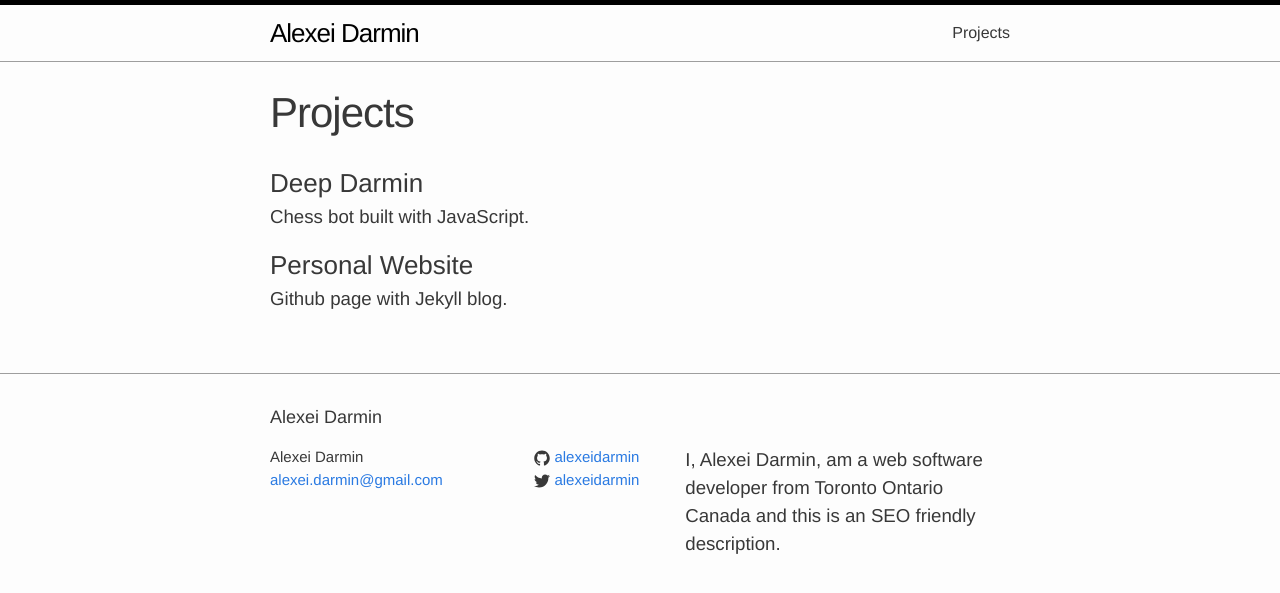
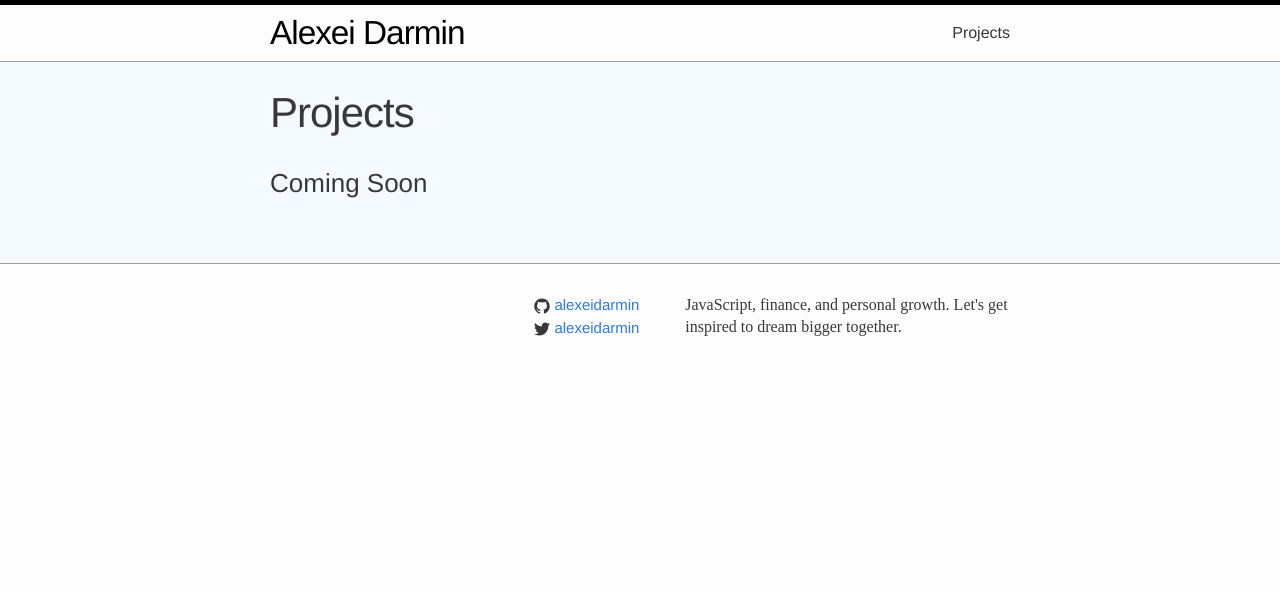
Before and after one commit to AlexeiDarmin/alexeidarmin.github.io, a Jekyll site: the page built from projects.md, in a window 1280 px wide. Shown: the top 593 px of the page. Built offline with Jekyll 4.4.1, drawn with Linux system fonts in a browser that asks for light colours; some web fonts are replaced.

Commit message:
better fonts

```diff
--- a/_config.yml
+++ b/_config.yml
@@ -14,12 +14,12 @@
 # You can create any custom variable you would like, and they will be accessible
 # in the templates via {{ site.myvariable }}.
 title: Alexei Darmin
-email: alexei.darmin@gmail.com
-description: I, Alexei Darmin, am a web software developer from Toronto Ontario Canada and this is an SEO friendly description.
+email: ''
+description: JavaScript, finance, and personal growth. Let's get inspired to dream bigger together.
 baseurl: "" # the subpath of your site, e.g. /blog
 url: "" # the base hostname & protocol for your site, e.g. http://example.com
 twitter_username: alexeidarmin
-github_username:  alexeidarmin
+github_username: alexeidarmin
 
 # Build settings
 markdown: kramdown
@@ -28,3 +28,6 @@ gems:
 exclude:
   - Gemfile
   - Gemfile.lock
+
+
+# JavaScript developer @inFlowInventory. Growth mindset. Looking to inspire and get inspired.
--- a/_includes/footer.html
+++ b/_includes/footer.html
@@ -2,21 +2,12 @@
 
   <div class="wrapper">
 
-    <h2 class="footer-heading">{{ site.title | escape }}</h2>
-
     <div class="footer-col-wrapper">
       <div class="footer-col footer-col-1">
         <ul class="contact-list">
-          <li>
-            {% if site.author %}
-              {{ site.author | escape }}
-            {% else %}
-              {{ site.title | escape }}
-            {% endif %}
-            </li>
-            {% if site.email %}
-            <li><a href="mailto:{{ site.email }}">{{ site.email }}</a></li>
-            {% endif %}
+          {% if site.email %}
+          <li><a href="mailto:{{ site.email }}">{{ site.email }}</a></li>
+          {% endif %}
         </ul>
       </div>
 
@@ -26,9 +17,7 @@
           <li>
             {% include icon-github.html username=site.github_username %}
           </li>
-          {% endif %}
-
-          {% if site.twitter_username %}
+          {% endif %} {% if site.twitter_username %}
           <li>
             {% include icon-twitter.html username=site.twitter_username %}
           </li>
@@ -37,7 +26,7 @@
       </div>
 
       <div class="footer-col footer-col-3">
-        <p>{{ site.description | escape }}</p>
+        <p class="footer-description">{{ site.description | escape }}</p>
       </div>
     </div>
 
--- a/_includes/head.html
+++ b/_includes/head.html
@@ -10,6 +10,8 @@
   <link rel="canonical" href="{{ page.url | replace:'index.html','' | absolute_url }}">
   <link rel="alternate" type="application/rss+xml" title="{{ site.title | escape }}" href="{{ "/feed.xml" | relative_url }}">
 
+  <link href="https://fonts.googleapis.com/css?family=PT+Serif|Quattrocento" rel="stylesheet">
+
   {% if jekyll.environment == 'production' and site.google_analytics %}
   {% include google-analytics.html %}
   {% endif %}
--- a/_sass/styles.scss
+++ b/_sass/styles.scss
@@ -25,7 +25,22 @@ h3 {
   font-size: 18px;
 }
 
+.site-title{
+  font-size: 25pt;
+  font-weight: 400;
+}
+.page-content {
+  background: #f4faff;
+}
+
+.footer-description {
+  font-size: 12pt;
+  line-height: 1.4;
+  font-family: 'Quattrocento', serif;
+}
+
 p {
   font-size: 14pt;
-  font-weight: 200;
+  line-height: 2;
+  font-family: 'PT Serif', serif;
 }
--- a/projects.md
+++ b/projects.md
@@ -4,10 +4,4 @@ title: Projects
 permalink: /projects/
 ---
 
-
-
-### Deep Darmin
-Chess bot built with JavaScript.
-
-### Personal Website
-Github page with Jekyll blog.
+### Coming Soon
```
